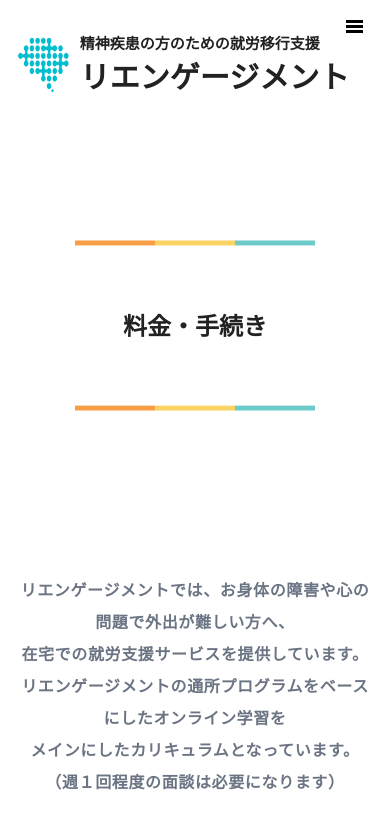
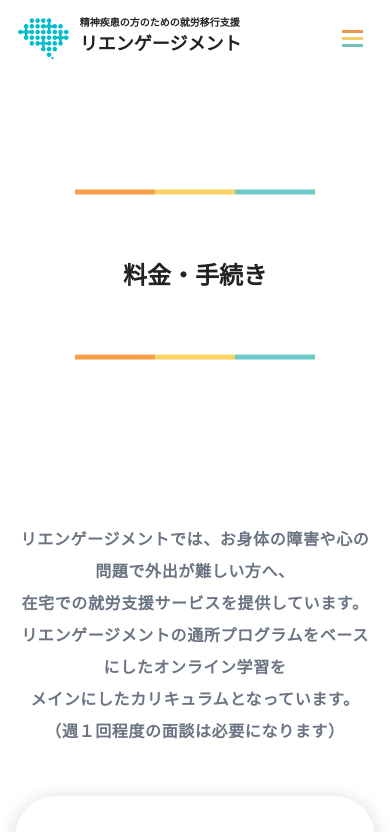
Before and after one commit to Htsubasa/reengagement-price-page, a plain HTML site: page index.html in a window 390 px wide. Shown: the top 832 px of the page. Drawn offline with nearby package versions, Linux system fonts and the light colour scheme; a script that the page names is missing.

Commit message:
Add files via upload

```diff
--- a/scss/price-page.css
+++ b/scss/price-page.css
@@ -358,6 +358,12 @@ html body header .header_wrap {
   }
 }
 
+@media (max-width: 560px) {
+  html body header .header_wrap {
+    padding: 14px 0 14px;
+  }
+}
+
 html body header .header_wrap .header_block {
   display: -webkit-box;
   display: -ms-flexbox;
@@ -392,9 +398,21 @@ html body header .header_wrap .header_block .header_logo h1 {
   }
 }
 
+@media (max-width: 560px) {
+  html body header .header_wrap .header_block .header_logo h1 {
+    font-size: 18px;
+  }
+}
+
 html body header .header_wrap .header_block .header_logo h1 .header_logo_sub {
   display: block;
   font-size: 15px;
+}
+
+@media (max-width: 560px) {
+  html body header .header_wrap .header_block .header_logo h1 .header_logo_sub {
+    font-size: 10px;
+  }
 }
 
 html body header .header_wrap .header_block .header_info {
@@ -610,7 +628,7 @@ html body header .header_wrap .btn-gnavi {
   html body header .header_wrap .btn-gnavi {
     display: initial;
     position: fixed;
-    top: 25px;
+    top: 50px;
     right: 4%;
     width: 30px;
     height: 24px;
@@ -623,7 +641,7 @@ html body header .header_wrap .btn-gnavi {
 
 @media (max-width: 560px) {
   html body header .header_wrap .btn-gnavi {
-    top: 20px;
+    top: 30px;
     right: 7%;
   }
 }
@@ -640,7 +658,6 @@ html body header .header_wrap .btn-gnavi {
   html body header .header_wrap .btn-gnavi span {
     position: absolute;
     height: 3px;
-    background: black;
     -webkit-transition: all 400ms;
     transition: all 400ms;
     right: 0;
@@ -658,12 +675,13 @@ html body header .header_wrap .btn-gnavi {
     top: 0;
     z-index: 1000;
     width: 40px;
+    background-color: #ED974C;
   }
 }
 
 @media (max-width: 560px) {
   html body header .header_wrap .btn-gnavi span:nth-of-type(1) {
-    width: 17px;
+    width: 21px;
   }
 }
 
@@ -672,13 +690,14 @@ html body header .header_wrap .btn-gnavi {
     top: 10px;
     z-index: 1000;
     width: 40px;
+    background-color: #F7CD68;
   }
 }
 
 @media (max-width: 560px) {
   html body header .header_wrap .btn-gnavi span:nth-of-type(2) {
-    width: 17px;
-    top: 5px;
+    width: 21px;
+    top: 7px;
   }
 }
 
@@ -687,13 +706,14 @@ html body header .header_wrap .btn-gnavi {
     top: 20px;
     z-index: 1000;
     width: 40px;
+    background-color: #71C1C0;
   }
 }
 
 @media (max-width: 560px) {
   html body header .header_wrap .btn-gnavi span:nth-of-type(3) {
-    width: 17px;
-    top: 10px;
+    width: 21px;
+    top: 14px;
   }
 }
 
```
